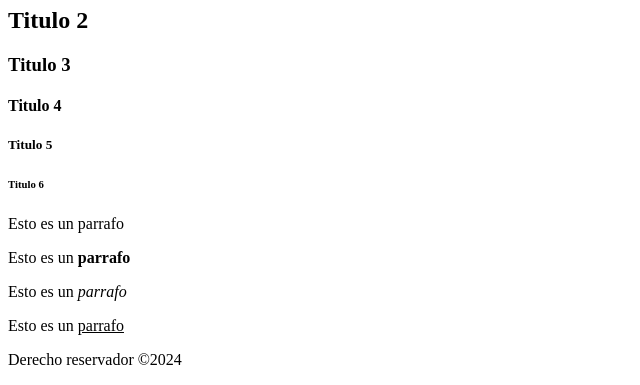
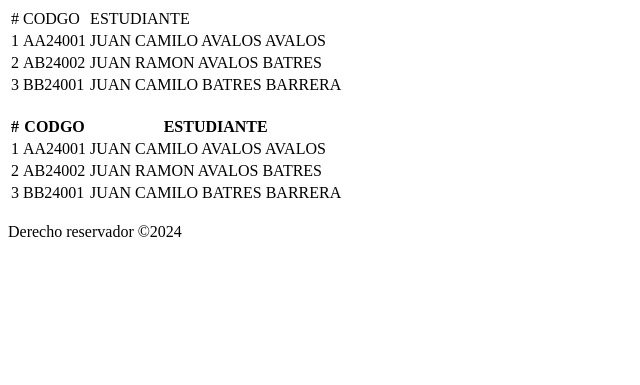
Before and after one commit to VICTORGVJ007/PracticaHTML, a plain HTML site: page vierws/tabla.html in a window 1280 px wide. Shown: the part 179-564 px from the top of the page, without its empty margins (0-640 px from the left). Drawn offline with Linux system fonts and the light colour scheme.

Commit message:
ultimos cambios de la practica HTML

```diff
--- /dev/null
+++ b/css/estilos.css
@@ -0,0 +1,28 @@
+p{ color: blue;}
+
+#parrafo {color:green;}
+.parrafo {color: orange;}
+body{
+    color:darkred;
+}
+
+.parrafo::after hover{
+    color: yellow;
+}
+/*Botones*/
+.btn{
+    border: 2px solid #000;
+    padding: 5px 20px;
+    margin: 0 10px 5px;
+    background-color:#5af21d;
+    font-weight:bold;
+    cursor: pointer;
+    box-shadow:#aaa 5px 3px
+}
+.btn:hover{
+    opacity:0.7;
+}
+.btn-blue{
+    background-color:#46d51c;
+
+}
--- a/vierws/tabla.html
+++ b/vierws/tabla.html
@@ -17,7 +17,7 @@
             <li> <a href="formulario.html">Formulario</a></li>
         </ul>
     </header>
-        <main>
+    <!--<main>
          <h1>Titulo 1</h1>
          <h2>Titulo 2</h2>
          <h3>Titulo 3</h3>
@@ -29,12 +29,69 @@
          <p>Esto es un <b> parrafo</b></p>
          <p>Esto es un <i> parrafo</i></p>
          <p>Esto es un <u> parrafo</u></p>
+     </main>-->
+
+
+    <main>
+        <h1>Tabla</h1>
+        <table>
+            <tr>
+                <td>#</td>
+                <td>CODGO</td>
+                <td>ESTUDIANTE</td>
+            </tr>
+            <tr>
+                <td>1</td>
+                <td>AA24001</td>
+                <td>JUAN CAMILO AVALOS AVALOS</td>
+            </tr>
+            <tr>
+                <td>2</td>
+                <td>AB24002</td>
+                <td>JUAN RAMON AVALOS BATRES</td>
+            </tr>
+            <tr>
+                <td>3</td>
+                <td>BB24001</td>
+                <td>JUAN CAMILO BATRES BARRERA</td>
+            </tr>
+        </table>
+        <br>
+        <table>
+            <thead>
+                <tr>
+                    <th>#</th>
+                    <th>CODGO</th>
+                    <th>ESTUDIANTE</th>
+                </tr>
+            </thead>
+            <tbody>
+                <tr>
+                    <td>1</td>
+                    <td>AA24001</td>
+                    <td>JUAN CAMILO AVALOS AVALOS</td>
+                </tr>
+                <tr>
+                    <td>2</td>
+                    <td>AB24002</td>
+                    <td>JUAN RAMON AVALOS BATRES</td>
+                </tr>
+                <tr>
+                    <td>3</td>
+                    <td>BB24001</td>
+                    <td>JUAN CAMILO BATRES BARRERA</td>
+                </tr>
+            </tbody>
+
+        </table>
     </main>
 
+
+    <br>
         <footer>
             Derecho reservador  &copy;2024
         </footer>
-        <h1>Tabla</h1>
+
 
         <!-- direccionamiento -->
         <!--<br>
```
Also changed, not shown: index.html (+6 -1 lines), vierws/texto.html (+7 -6 lines). Lines whose indentation alone changed are shown as unchanged.
